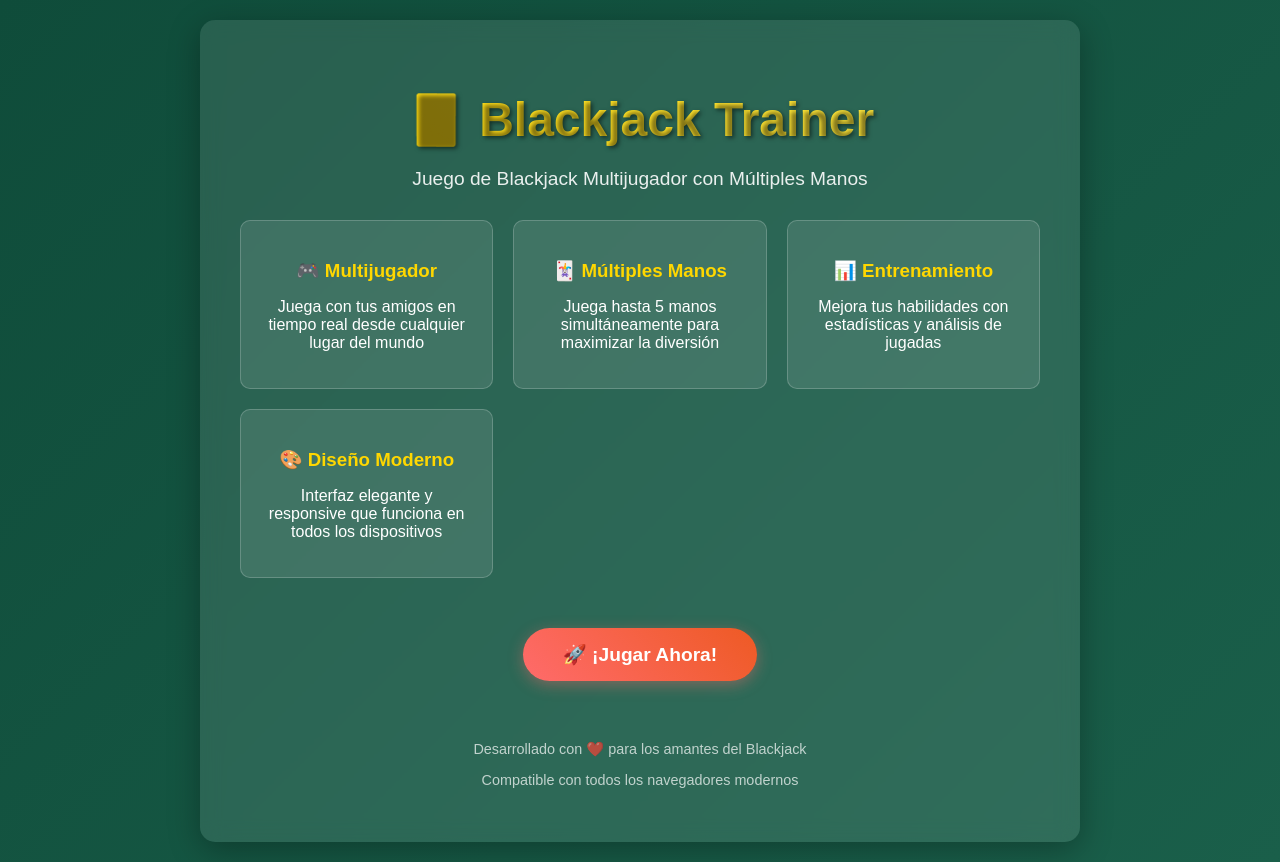
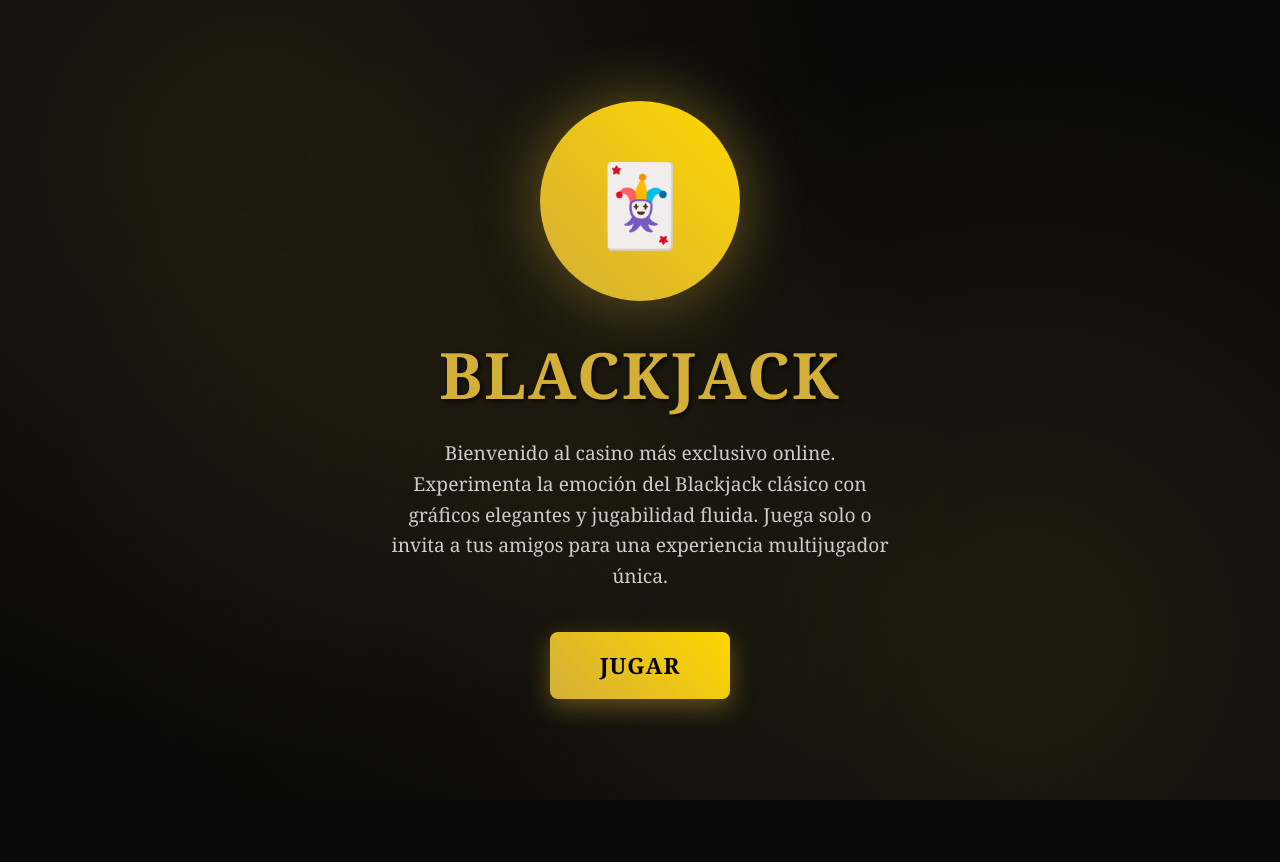
Before and after one commit to Evansmr2/blackjack-trainer, a website: page index.html in a window 1280 px wide. After the commit the page ends 800 px from the top, so only its background shows below. Drawn offline with Linux system fonts and the light colour scheme.

Commit message:
Rediseño completo de landing page: nueva interfaz minimalista de casino

```diff
--- a/index.html
+++ b/index.html
@@ -3,114 +3,122 @@
 <head>
     <meta charset="UTF-8">
     <meta name="viewport" content="width=device-width, initial-scale=1.0">
-    <title>Blackjack Trainer - Juego Multijugador</title>
-    <meta name="description" content="Juego de Blackjack multijugador con múltiples manos y entrenamiento de estrategias">
+    <title>Casino Blackjack - Juega Ahora</title>
+    <meta name="description" content="El mejor casino online de Blackjack. Juega con tus amigos en tiempo real.">
     <style>
+        * {
+            margin: 0;
+            padding: 0;
+            box-sizing: border-box;
+        }
+
         body {
-            font-family: 'Arial', sans-serif;
-            margin: 0;
-            padding: 20px;
-            background: linear-gradient(135deg, #0f4c3a, #1a5f4a);
-            color: white;
+            font-family: 'Georgia', serif;
+            background: #0a0a0a;
+            color: #ffffff;
             min-height: 100vh;
             display: flex;
-            flex-direction: column;
             align-items: center;
+            justify-content: center;
+            overflow: hidden;
         }
-        .container {
-            max-width: 800px;
-            width: 100%;
+
+        .casino-container {
             text-align: center;
-            background: rgba(255, 255, 255, 0.1);
-            border-radius: 15px;
+            max-width: 600px;
             padding: 40px;
-            backdrop-filter: blur(10px);
-            box-shadow: 0 8px 32px rgba(0, 0, 0, 0.3);
+            position: relative;
+            z-index: 2;
         }
-        h1 {
-            font-size: 3em;
+
+        .casino-image {
+            width: 200px;
+            height: 200px;
+            margin: 0 auto 30px;
+            background: linear-gradient(45deg, #d4af37, #ffd700);
+            border-radius: 50%;
+            display: flex;
+            align-items: center;
+            justify-content: center;
+            font-size: 80px;
+            box-shadow: 0 0 50px rgba(212, 175, 55, 0.3);
+            animation: glow 2s ease-in-out infinite alternate;
+        }
+
+        @keyframes glow {
+            from { box-shadow: 0 0 50px rgba(212, 175, 55, 0.3); }
+            to { box-shadow: 0 0 80px rgba(212, 175, 55, 0.6); }
+        }
+
+        .casino-title {
+            font-size: 4rem;
+            font-weight: bold;
+            color: #d4af37;
             margin-bottom: 20px;
-            text-shadow: 2px 2px 4px rgba(0, 0, 0, 0.5);
-            background: linear-gradient(45deg, #ffd700, #ffed4e);
-            -webkit-background-clip: text;
-            -webkit-text-fill-color: transparent;
-            background-clip: text;
+            text-shadow: 2px 2px 4px rgba(0, 0, 0, 0.8);
+            letter-spacing: 2px;
         }
-        .subtitle {
-            font-size: 1.2em;
-            margin-bottom: 30px;
-            opacity: 0.9;
+
+        .casino-description {
+            font-size: 1.2rem;
+            line-height: 1.6;
+            color: #cccccc;
+            margin-bottom: 40px;
+            max-width: 500px;
+            margin-left: auto;
+            margin-right: auto;
         }
-        .features {
-            display: grid;
-            grid-template-columns: repeat(auto-fit, minmax(250px, 1fr));
-            gap: 20px;
-            margin: 30px 0;
-        }
-        .feature {
-            background: rgba(255, 255, 255, 0.1);
-            padding: 20px;
-            border-radius: 10px;
-            border: 1px solid rgba(255, 255, 255, 0.2);
-        }
-        .feature h3 {
-            color: #ffd700;
-            margin-bottom: 10px;
-        }
+
         .play-button {
             display: inline-block;
-            background: linear-gradient(45deg, #ff6b6b, #ee5a24);
-            color: white;
-            padding: 15px 40px;
+            background: linear-gradient(45deg, #d4af37, #ffd700);
+            color: #000000;
+            padding: 18px 50px;
             text-decoration: none;
-            border-radius: 50px;
-            font-size: 1.2em;
+            border-radius: 8px;
+            font-size: 1.4rem;
             font-weight: bold;
-            margin: 20px;
             transition: all 0.3s ease;
-            box-shadow: 0 4px 15px rgba(255, 107, 107, 0.4);
+            box-shadow: 0 8px 25px rgba(212, 175, 55, 0.4);
+            text-transform: uppercase;
+            letter-spacing: 1px;
         }
+
         .play-button:hover {
-            transform: translateY(-2px);
-            box-shadow: 0 6px 20px rgba(255, 107, 107, 0.6);
+            transform: translateY(-3px);
+            box-shadow: 0 12px 35px rgba(212, 175, 55, 0.6);
+            background: linear-gradient(45deg, #ffd700, #ffed4e);
         }
-        .footer {
-            margin-top: 40px;
-            opacity: 0.7;
-            font-size: 0.9em;
+
+        .background-pattern {
+            position: fixed;
+            top: 0;
+            left: 0;
+            width: 100%;
+            height: 100%;
+            background-image:
+                radial-gradient(circle at 20% 20%, rgba(212, 175, 55, 0.1) 0%, transparent 50%),
+                radial-gradient(circle at 80% 80%, rgba(212, 175, 55, 0.1) 0%, transparent 50%),
+                radial-gradient(circle at 40% 60%, rgba(212, 175, 55, 0.05) 0%, transparent 50%);
+            z-index: 1;
         }
     </style>
 </head>
 <body>
-    <div class="container">
-        <h1>🃏 Blackjack Trainer</h1>
-        <p class="subtitle">Juego de Blackjack Multijugador con Múltiples Manos</p>
+    <div class="background-pattern"></div>
 
-        <div class="features">
-            <div class="feature">
-                <h3>🎮 Multijugador</h3>
-                <p>Juega con tus amigos en tiempo real desde cualquier lugar del mundo</p>
-            </div>
-            <div class="feature">
-                <h3>🃏 Múltiples Manos</h3>
-                <p>Juega hasta 5 manos simultáneamente para maximizar la diversión</p>
-            </div>
-            <div class="feature">
-                <h3>📊 Entrenamiento</h3>
-                <p>Mejora tus habilidades con estadísticas y análisis de jugadas</p>
-            </div>
-            <div class="feature">
-                <h3>🎨 Diseño Moderno</h3>
-                <p>Interfaz elegante y responsive que funciona en todos los dispositivos</p>
-            </div>
+    <div class="casino-container">
+        <div class="casino-image">
+            🃏
         </div>
 
-        <a href="./blackjack_trainer.html" class="play-button">🚀 ¡Jugar Ahora!</a>
+        <h1 class="casino-title">BLACKJACK</h1>
 
-        <div class="footer">
-            <p>Desarrollado con ❤️ para los amantes del Blackjack</p>
-            <p>Compatible con todos los navegadores modernos</p>
-        </div>
+        <p class="casino-description">
+            Bienvenido al casino más exclusivo online. Experimenta la emoción del Blackjack clásico con gráficos elegantes y jugabilidad fluida. Juega solo o invita a tus amigos para una experiencia multijugador única.
+        </p>
+
+        <a href="./blackjack_trainer.html" class="play-button">Jugar</a>
     </div>
 </body>
 </html>
```
